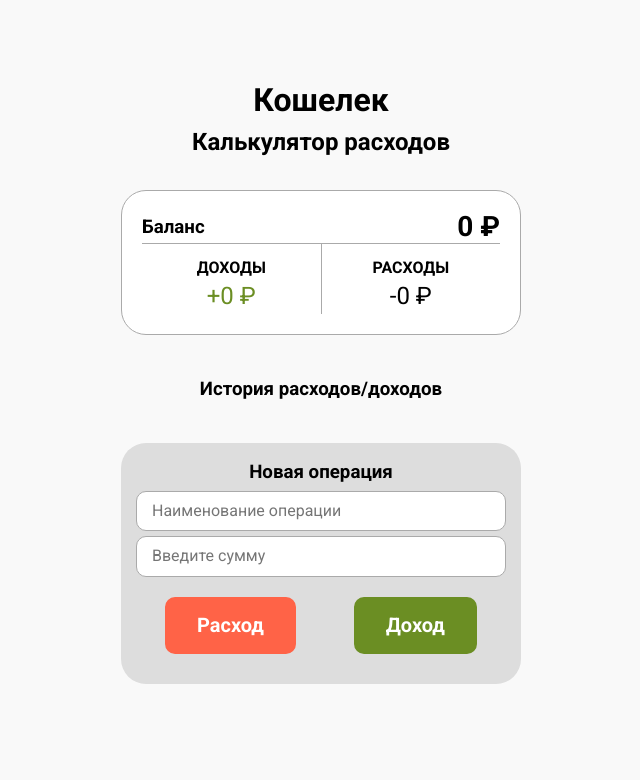
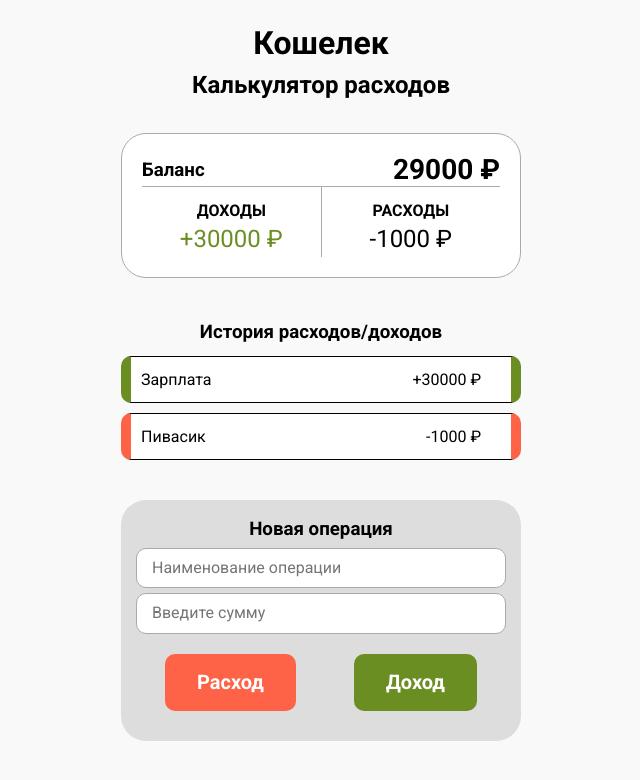
Before and after one commit to savogor56/calc_money, a React (Create React App) app: page / in a window 1280 px wide. Shown: the top 780 px of the page, without its empty margins (319-959 px from the left). Built offline with nearby package versions, Linux system fonts and the light colour scheme.

Commit message:
add logic for Total component

```diff
--- a/src/App.js
+++ b/src/App.js
@@ -8,11 +8,25 @@ import Operation from './components/Operation/Operation';
 class App extends Component {
 
   state = {
-    transactios: []
+    transactions: [
+      {
+      id: 'test1',
+      description: 'Зарплата',
+      amount: 30000,
+      type: 'add'
+      },
+      {
+      id: 'test2',
+      description: 'Пивасик',
+      amount: 1000,
+      type: 'cost'
+      }
+    ]
   }
 
   addTransaction = (description, amount, type) => {
-    let id = `cmr${(+new Date).toString(16)}`;
+    let date = new Date();
+    let id = `cmr${(+date).toString(16)}`;
     const transaction = {
       id,
       description,
@@ -20,18 +34,38 @@ class App extends Component {
       type
     }
     this.setState(state => ({
-      transactios: [...state.transactios, transaction]
+      transactions: [...state.transactions, transaction]
     }))
   }
 
+  getCosts = (transactions) => {
+    return transactions.reduce((sum, item) => (
+        item.type === 'cost' ? sum + +item.amount : sum
+      ), 0)
+  }
+
+  getIncome = (transactions) => {
+    return transactions.reduce((sum, item) => (
+        item.type === 'add' ? sum + +item.amount : sum
+      ), 0)
+  }
+
+  deleteTransaction = (id) => {
+    this.setState({
+      transactions: this.state.transactions.filter((item) => item.id !== id)
+    })
+  }
+
   render() {
+
+
     return (
       <>
         <Header />
         <main>
           <div className="container">
-            <Total transactions={this.state.transactios} />
-            <History transactios={this.state.transactios} />
+            <Total cost={this.getCosts(this.state.transactions)} income={this.getIncome(this.state.transactions)} />
+            <History transactions={this.state.transactions} deleteTransaction={this.deleteTransaction}/>
             <Operation addTransaction={this.addTransaction} />
           </div>
         </main>
--- a/src/components/History/History.jsx
+++ b/src/components/History/History.jsx
@@ -2,9 +2,9 @@ import React from 'react';
 import styles from './History.module.css';
 
 const History = (props) => {
-    const transactionsList = props.transactios.map(transaction => {
+    const transactionsList = props.transactions.map(transaction => {
             return (
-                <HistoryItem key={transaction.id} transaction={transaction} />
+                <HistoryItem key={transaction.id} transaction={transaction} deleteTransaction={props.deleteTransaction} />
             )
         })
 
@@ -18,12 +18,12 @@ const History = (props) => {
     )
 }
 
-const HistoryItem = ({ transaction }) => {
+const HistoryItem = ({ transaction, deleteTransaction }) => {
     return(
         <li className={`${styles.item} ${transaction.type === 'add' ? styles.item_plus : styles.item_minus}`}>
             {transaction.description}
             <span className={styles.money}>{transaction.type === 'add' ? '+' : '-'}{transaction.amount} ₽</span>
-            <button className={styles.delete}>x</button>
+            <button className={styles.delete} onClick={()=>{deleteTransaction(transaction.id)}}>x</button>
         </li>
     )
 }
--- a/src/components/Operation/Operation.jsx
+++ b/src/components/Operation/Operation.jsx
@@ -35,7 +35,7 @@ class Operation extends React.Component {
                             />
                             <div className={styles.btns}>
                             <button
-                                onClick={() => this.setState({ type: 'subtract'})}
+                                onClick={() => this.setState({ type: 'cost'})}
                                 className={`${styles.btn} ${styles.btn_subtract}`}
                                 disabled={submitting || pristine}
                             >Расход</button>
--- a/src/components/Total/Total.jsx
+++ b/src/components/Total/Total.jsx
@@ -1,31 +1,30 @@
 import React from 'react';
 import styles from './Total.module.css';
 
-class Total extends React.Component {
-    render() {
+const Total = ({cost, income}) => {
+    const total = income - cost;
     return (
         <section className={styles.total}>
             <header className={styles.header} >
                 <h3>Баланс</h3>
-                    <p className={styles.balance} >0 ₽</p>
+                <p className={styles.balance} >{total} ₽</p>
             </header>
             <div className={styles.main}>
             <div className={`${styles.main_item} ${styles.income}`}>
                     <h4>Доходы</h4>
                     <p className={`${styles.money} ${styles.money_income}`}>
-                            +0 ₽
+                        +{income} ₽
                     </p>
             </div>
             <div className={`${styles.main_item} ${styles.expenses}`}>
                 <h4>Расходы</h4>
                 <p className={`${styles.money}`}>
-                            -0 ₽
+                        -{cost} ₽
                 </p>
             </div>
             </div>
         </section>
     )
 }
-}
 
-export default Total
+export default Total;
```
Lines whose indentation alone changed are shown as unchanged.
